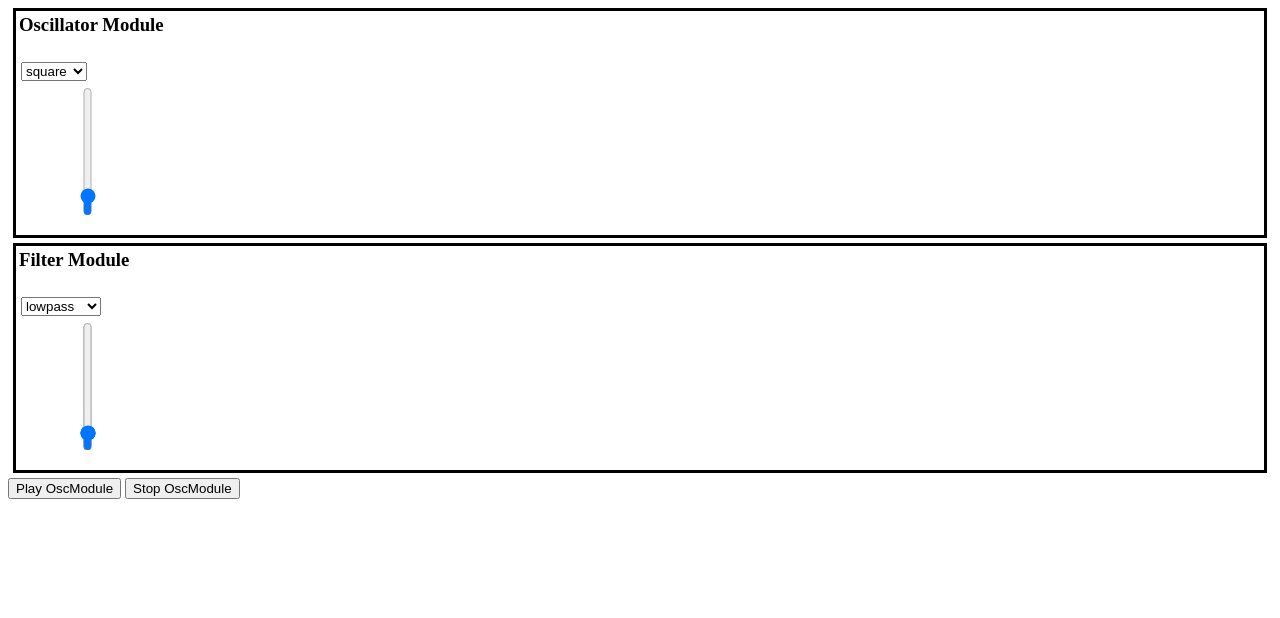
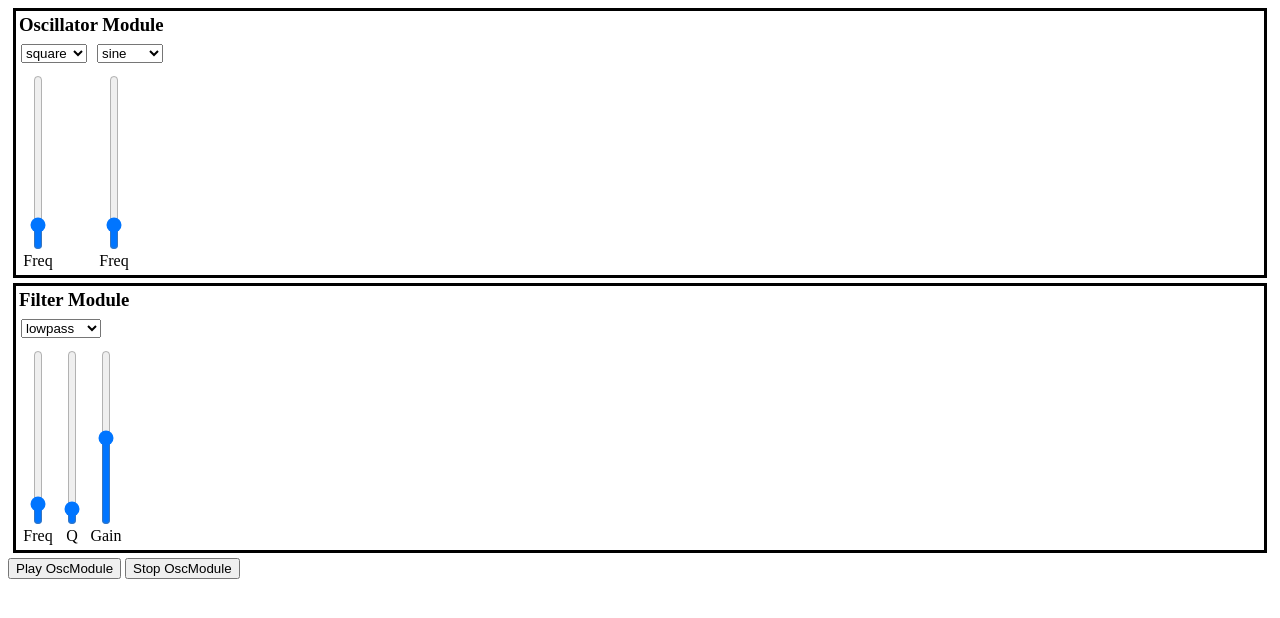
Before and after one commit to lokucrazy/web-synth, a website with bundled scripts: page index.html in a window 1280 px wide. Built offline with nearby package versions, Linux system fonts and the light colour scheme.

Commit message:
made a better interface and fixed filter module

```diff
--- a/FilterModule.js
+++ b/modules/FilterModule.js
@@ -60,11 +60,11 @@ function FilterModule(ctx, type) {
         const moduleHeader = document.createElement('h3')
         moduleHeader.innerText = 'Filter Module'
         moduleInterface.appendChild(moduleHeader)
-        moduleInterface.appendChild(document.createElement('br'))
         const filterInterface = document.createElement('div')
         filterInterface.setAttribute('class','param-interface')
         const freqSlider = document.createElement('input')
         freqSlider.setAttribute('class', 'vertical-slider')
+        freqSlider.setAttribute('orient', 'vertical')
         freqSlider.setAttribute('type', 'range')
         freqSlider.setAttribute('min', '16.35')
         freqSlider.setAttribute('max', '3951.07')
@@ -75,31 +75,55 @@ function FilterModule(ctx, type) {
                 this.setFrequency(event.target.value)
             }
         })
+        const freqDiv = document.createElement('div')
+        freqDiv.setAttribute('class', 'slider-container')
+        const freqLabel = document.createElement('label')
+        freqLabel.setAttribute('class', 'slider-label')
+        freqLabel.innerText = 'Freq'
+        freqDiv.appendChild(freqSlider)
+        freqDiv.appendChild(freqLabel)
         const qSlider = document.createElement('input')
         qSlider.setAttribute('class', 'vertical-slider')
+        qSlider.setAttribute('orient', 'vertical')
         qSlider.setAttribute('type', 'range')
-        qSlider.setAttribute('min', '16.35')
-        qSlider.setAttribute('max', '3951.07')
-        qSlider.setAttribute('value', this.filter.frequency.value.toString())
+        qSlider.setAttribute('min', '0')
+        qSlider.setAttribute('max', '20')
+        qSlider.setAttribute('value', this.filter.Q.value.toString())
         qSlider.setAttribute('step', '1')
         qSlider.addEventListener('input', (event) => {
             if (event && event.target && event.target.value) {
                 this.setQ(event.target.value)
             }
         })
+        const qDiv = document.createElement('div')
+        qDiv.setAttribute('class', 'slider-container')
+        const qLabel = document.createElement('label')
+        qLabel.setAttribute('class', 'slider-label')
+        qLabel.innerText = 'Q'
+        qDiv.appendChild(qSlider)
+        qDiv.appendChild(qLabel)
         const gainSlider = document.createElement('input')
         gainSlider.setAttribute('class', 'vertical-slider')
+        gainSlider.setAttribute('orient', 'vertical')
         gainSlider.setAttribute('type', 'range')
-        gainSlider.setAttribute('min', '16.35')
-        gainSlider.setAttribute('max', '3951.07')
-        gainSlider.setAttribute('value', this.filter.frequency.value.toString())
+        gainSlider.setAttribute('min', '-10')
+        gainSlider.setAttribute('max', '10')
+        gainSlider.setAttribute('value', this.filter.gain.value.toString())
         gainSlider.setAttribute('step', '1')
         gainSlider.addEventListener('input', (event) => {
             if (event && event.target && event.target.value) {
                 this.setGain(event.target.value)
             }
         })
+        const gainDiv = document.createElement('div')
+        gainDiv.setAttribute('class', 'slider-container')
+        const gainLabel = document.createElement('label')
+        gainLabel.setAttribute('class', 'slider-label')
+        gainLabel.innerText = 'Gain'
+        gainDiv.appendChild(gainSlider)
+        gainDiv.appendChild(gainLabel)
         const dropDown = document.createElement('select')
+        dropDown.setAttribute('class', 'options-select')
         dropDown.addEventListener('change', event => {
             if (event && event.target && event.target.value) {
                 this.setType(event.target.value)
@@ -114,10 +138,10 @@ function FilterModule(ctx, type) {
             }
             dropDown.appendChild(option)
         })
-        filterInterface.appendChild(freqSlider)
-        filterInterface.appendChild(qSlider)
-        filterInterface.appendChild(gainSlider)
         filterInterface.appendChild(dropDown)
+        filterInterface.appendChild(freqDiv)
+        filterInterface.appendChild(qDiv)
+        filterInterface.appendChild(gainDiv)
         moduleInterface.appendChild(filterInterface)
         return moduleInterface
     }
--- a/OscModule.js
+++ b/modules/OscModule.js
@@ -56,12 +56,12 @@ function OscModule(ctx, amount, types) {
         const moduleHeader = document.createElement('h3')
         moduleHeader.innerText = 'Oscillator Module'
         moduleInterface.appendChild(moduleHeader)
-        moduleInterface.appendChild(document.createElement('br'))
         this.oscs.map((osc, index) => {
             const oscInterface = document.createElement('div')
             oscInterface.setAttribute('class','param-interface')
             const slider = document.createElement('input')
             slider.setAttribute('class', 'vertical-slider')
+            slider.setAttribute('orient', 'vertical')
             slider.setAttribute('type', 'range')
             slider.setAttribute('min', '16.35')
             slider.setAttribute('max', '3951.07')
@@ -73,6 +73,7 @@ function OscModule(ctx, amount, types) {
                 }
             })
             const dropDown = document.createElement('select')
+            dropDown.setAttribute('class', 'options-select')
             dropDown.addEventListener('change', (event) => {
                 if (event && event.target && event.target.value) {
                     this.setType(index, event.target.value)
@@ -87,8 +88,16 @@ function OscModule(ctx, amount, types) {
                 }
                 dropDown.appendChild(option)
             })
-            oscInterface.appendChild(slider)
+            const sliderDiv = document.createElement('div')
+            sliderDiv.setAttribute('class', 'slider-container')
+            const sliderLabel = document.createElement('label')
+            sliderLabel.setAttribute('class', 'slider-label')
+            sliderLabel.innerText = 'Freq'
+            sliderDiv.appendChild(slider)
+            sliderDiv.appendChild(sliderLabel)
+
             oscInterface.appendChild(dropDown)
+            oscInterface.appendChild(sliderDiv)
             moduleInterface.appendChild(oscInterface)
         })
         return moduleInterface
--- a/package.json
+++ b/package.json
@@ -4,6 +4,7 @@
   "description": "a web synthesizer built from the web audio api",
   "main": "synth.js",
   "scripts": {
+    "start": "http-server -c-1"
   },
   "repository": {
     "type": "git",
@@ -15,5 +16,7 @@
     "url": "https://github.com/lokucrazy/web-synth/issues"
   },
   "homepage": "https://github.com/lokucrazy/web-synth#readme",
-  "devDependencies": {}
+  "devDependencies": {
+    "http-server": "^0.12.1"
+  }
 }
--- a/slider.css
+++ b/slider.css
@@ -1,7 +1,6 @@
 div[id*="Module"] {
     border: 3px solid black;
     margin: 5px;
-    height: 14rem;
 }
 
 div[id*="Module"] h3 {
@@ -10,14 +9,30 @@ div[id*="Module"] h3 {
 }
 
 .param-interface {
+    display: inline-block;
+    position: relative;
     margin: 5px;
-    left: -23px;
+}
+
+.slider-container {
+    display: inline-block;
 }
 
 .vertical-slider {
-    position: absolute;
+    display: block;
+    width: 30px;
     height: 175px;
-    transform: rotate(270deg);
+    -webkit-appearance: slider-vertical;
+}
+
+.slider-label {
+    display: block;
+    text-align: center;
+}
+
+.options-select {
+    display: block;
+    margin-bottom: 10px;
 }
 
 button {
--- a/synth.js
+++ b/synth.js
@@ -1,13 +1,14 @@
-import OscModule from "./OscModule.js";
-import FilterModule from "./FilterModule.js";
+import FilterModule from "./modules/FilterModule.js";
+import OscModule from "./modules/OscModule.js";
 
 const AudioContext = window.AudioContext || window.webkitAudioContext
 const audioCtx = new AudioContext()
 
-const oscModule = new OscModule(audioCtx, 1, ['square'])
+const oscModule = new OscModule(audioCtx, 2, ['square'])
 const filterModule = new FilterModule(audioCtx, 'lowpass')
 export function playOscModule() {
     oscModule.connect(0).to(filterModule.filter)
+    oscModule.connect(1).to(filterModule.filter)
     filterModule.connect().to(audioCtx.destination)
     oscModule.start()
 }
```
Also changed, not shown: 1 other file.
